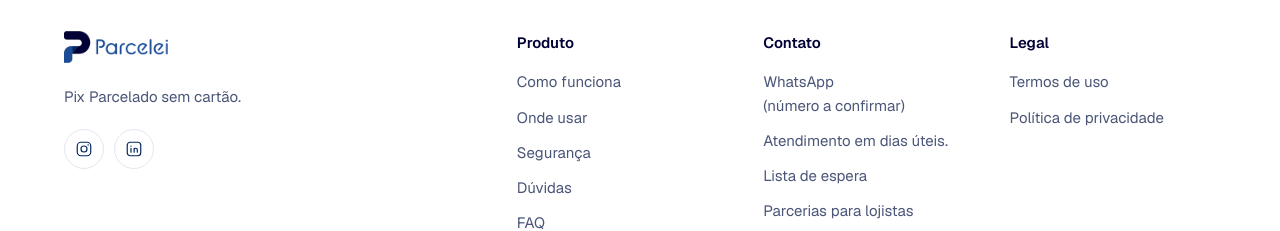
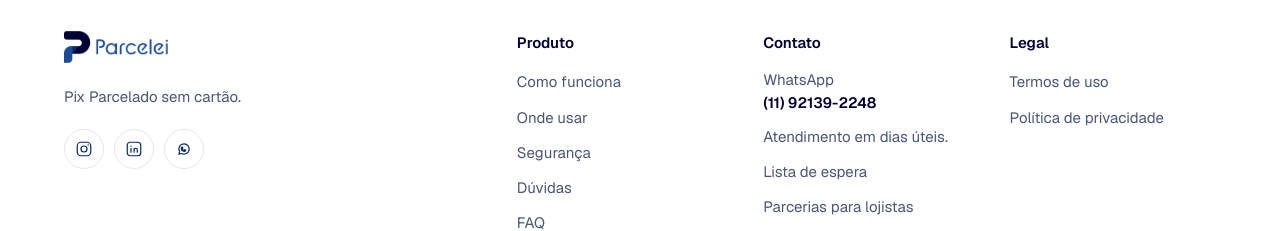
Before and after one commit to gazevedorp/parcelei-site, a Next.js app: page / in a window 1280 px wide. Shown: the part 6443-6674 px from the top of the page. Built offline with nearby package versions, Linux system fonts and the light colour scheme.

Commit message:
Adiciona o WhatsApp oficial no rodapé e nos termos.
O número (11) 92139-2248 substitui o placeholder e abre o wa.me, ao lado do Instagram e do LinkedIn.

Co-authored-by: Gabriel Azevedo <gazevedorp@users.noreply.github.com>

```diff
--- a/src/app/globals.css
+++ b/src/app/globals.css
@@ -209,6 +209,8 @@ h3{font-size:22px;line-height:1.25;letter-spacing:-.02em;font-weight:600}
 .foot-social a:hover{color:var(--n500);border-color:var(--n300)}
 .foot-social svg{width:18px;height:18px}
 .foot nav{display:flex;flex-direction:column;gap:12px}.foot nav b{color:var(--n900);font-weight:600;margin-bottom:4px}
+.foot-wa{display:flex;flex-direction:column;align-items:flex-start;gap:2px;line-height:1.35}
+.foot-wa span{white-space:nowrap;color:var(--n900);font-weight:600}
 .foot nav a:hover{color:var(--n500)}
 .foot-link{align-self:flex-start;padding:0;border:0;background:none;font:inherit;color:inherit;text-align:left;cursor:pointer;transition:color .2s}
 .foot-link:hover{color:var(--n500)}
@@ -286,6 +288,8 @@ html.modal-open{overflow:hidden}
 .legal-body p,.legal-body li{font-size:16px;line-height:1.7;color:#2c3557}
 .legal-body p+p{margin-top:14px}
 .legal-body strong{color:var(--n900);font-weight:600}
+.legal-body a{color:var(--n500);font-weight:600;text-decoration:underline;text-underline-offset:3px}
+.legal-body a:hover{color:var(--n900)}
 .legal-body ul{list-style:none;display:flex;flex-direction:column;gap:10px;margin:14px 0}
 .legal-body li{position:relative;padding-left:22px}
 .legal-body li:before{content:"";position:absolute;left:4px;top:.72em;width:6px;height:6px;border-radius:50%;background:var(--n500)}
--- a/src/app/termos-de-uso/page.tsx
+++ b/src/app/termos-de-uso/page.tsx
@@ -254,7 +254,9 @@ const SECTIONS: LegalSection[] = [
       {
         ul: [
           "Chat disponível no site www.parcelei.com.br",
-          "WhatsApp: (11) 92139-2248",
+          <a key="whatsapp" href="https://wa.me/5511921392248" target="_blank" rel="noopener noreferrer">
+            WhatsApp: (11) 92139-2248
+          </a>,
           "E-mail: contato@parcelei.com.br",
         ],
       },
--- a/src/components/site-footer.tsx
+++ b/src/components/site-footer.tsx
@@ -34,6 +34,17 @@ export function SiteFooter() {
                   <path d="M8 11.2v5M12.2 11.2V16.2M12.2 13.1a2.1 2.1 0 0 1 4.2 0V16.2" />
                 </svg>
               </a>
+              <a
+                href="https://wa.me/5511921392248"
+                target="_blank"
+                rel="noopener noreferrer"
+                aria-label="WhatsApp da Parcelei, (11) 92139-2248"
+              >
+                <svg viewBox="0 0 24 24" aria-hidden="true">
+                  <path d="M12 5.15a6.85 6.85 0 0 0-5.95 10.25L5.15 18.85l3.55-.9A6.85 6.85 0 1 0 12 5.15z" />
+                  <path d="M9.55 10.05c-.35.1-.6.45-.5.85.25 1.35 1.15 2.5 2.3 3.1.4.2.85 0 .95-.4l.15-.55c.08-.2.28-.3.48-.22l.95.42c.28.12.42.42.3.7-.28.75-1.05 1.2-1.85 1.1-2-.25-3.65-1.95-3.95-3.95-.1-.8.4-1.55 1.15-1.75.22-.06.45.04.52.22l.4.95c.08.18.02.38-.16.48z" />
+                </svg>
+              </a>
             </div>
           </div>
           <nav>
@@ -46,9 +57,15 @@ export function SiteFooter() {
           </nav>
           <nav>
             <b>Contato</b>
-            <span className="pend">
-              WhatsApp <em>(número a confirmar)</em>
-            </span>
+            <a
+              className="foot-wa"
+              href="https://wa.me/5511921392248"
+              target="_blank"
+              rel="noopener noreferrer"
+            >
+              WhatsApp
+              <span>(11) 92139-2248</span>
+            </a>
             <span>Atendimento em dias úteis.</span>
             <Link href="/#lista">Lista de espera</Link>
             <PartnerModal />
```
